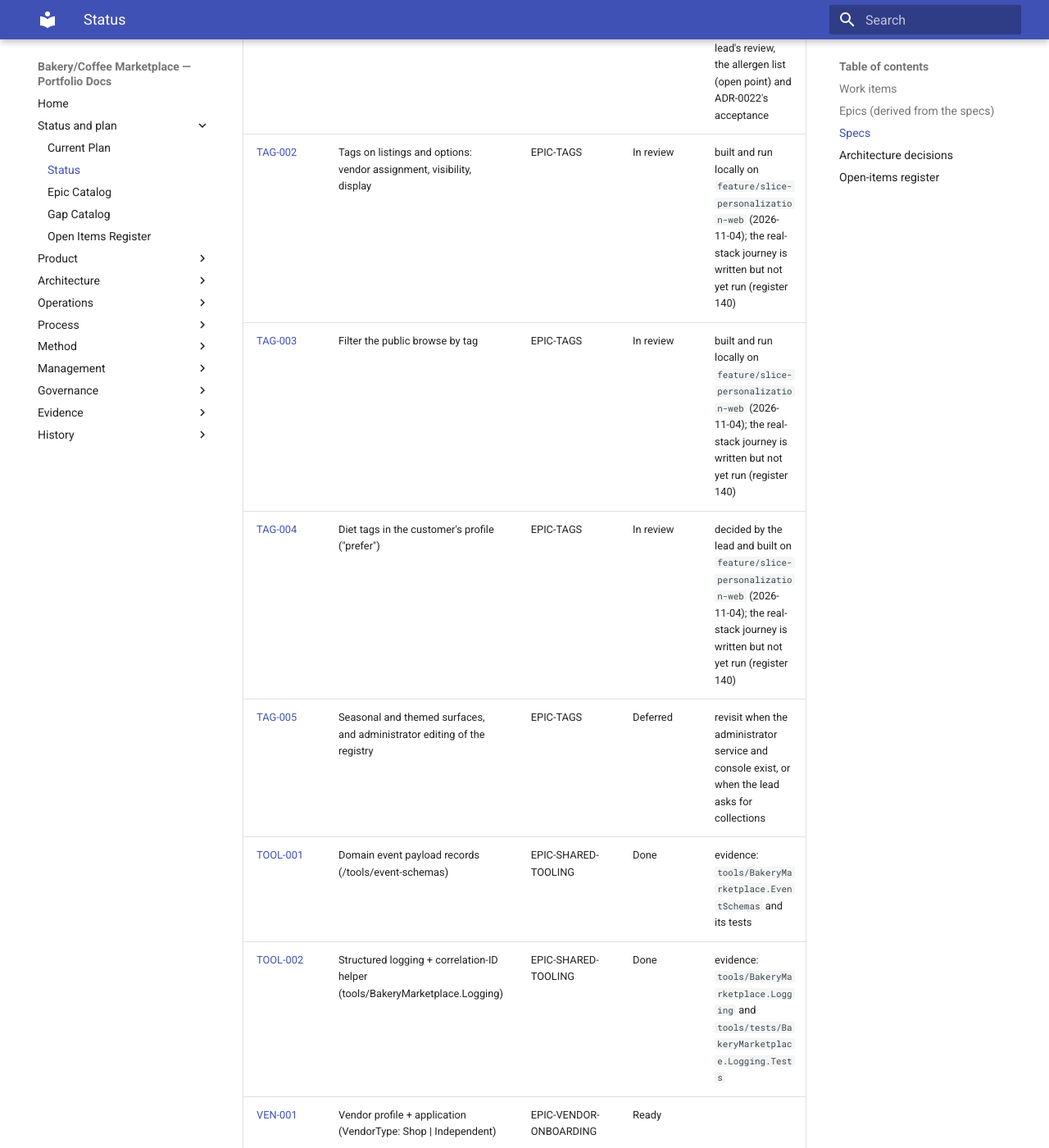
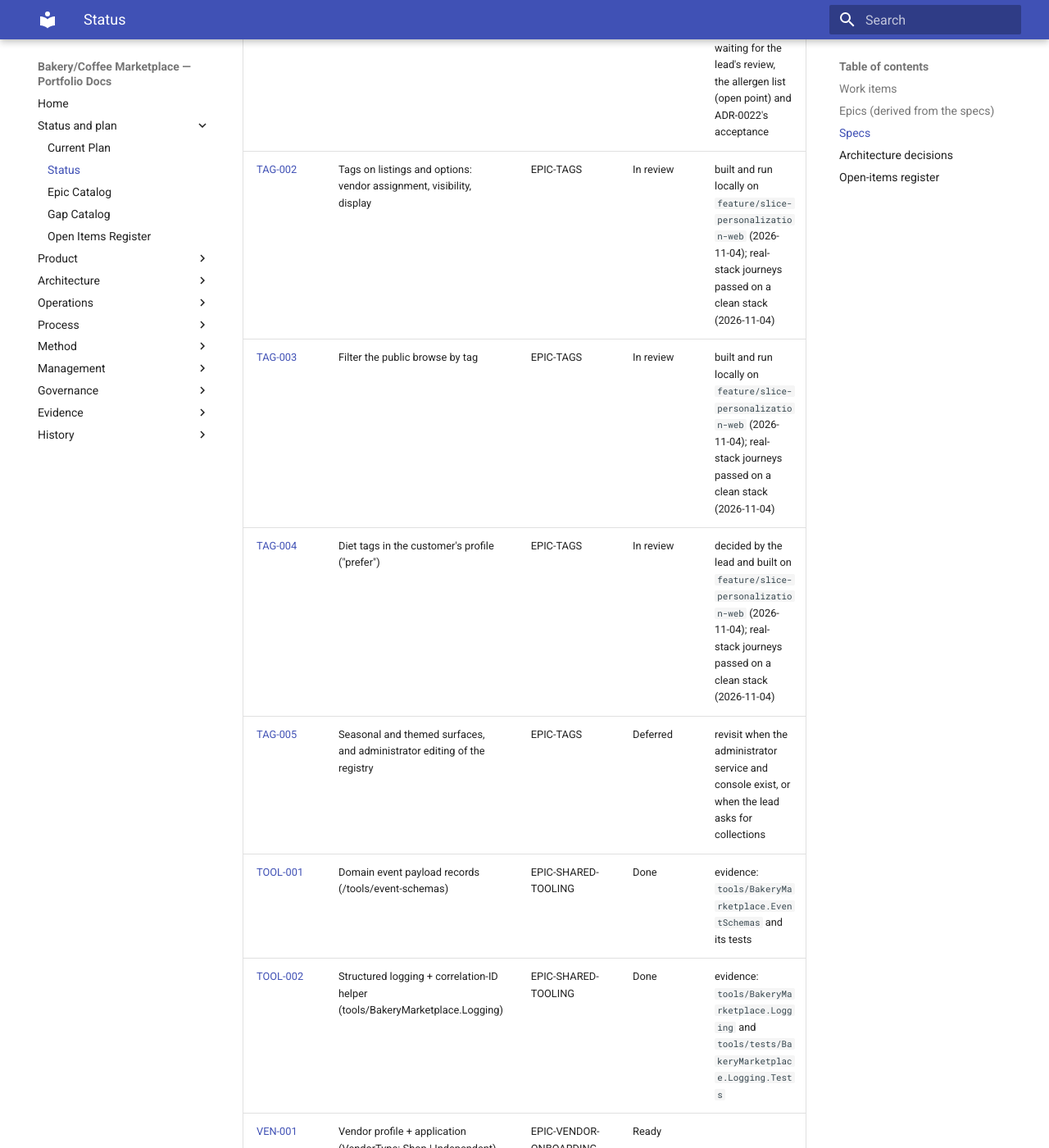
Before and after one commit to benjamin-hedrick/bakery-marketplace, an MkDocs documentation site: the page built from docs/product/backlog/STATUS.md, in a window 1280 px wide and 1400 px high, scrolled down 19538 px. Shown: the whole window at 82% size. Built offline with MkDocs 1.6.1 and Material for MkDocs 9.7.7, drawn with Linux system fonts in a browser that asks for light colours; some of the changed text lies outside the part shown.

Commit message:
Regenerate STATUS.md after the spec banners changed (real-stack journeys passed)
Co-Authored-By: Claude Sonnet 5.5 <noreply@anthropic.com>

```diff
--- a/docs/product/backlog/STATUS.md
+++ b/docs/product/backlog/STATUS.md
@@ -84,9 +84,9 @@ Epics with no spec yet are listed, with their planned items, in `epic-catalog.md
 | [CUST-003](WI-CUST-003.md) | Cart + checkout UI | EPIC-WEB-CUSTOMER | Done | evidence: `apps/web-customer`; `docs/evidence/slice-1/findings.md` |
 | [CUST-004](WI-CUST-004.md) | Order confirmation + order status view | EPIC-WEB-CUSTOMER | Done | evidence: `apps/web-customer` (`/orders/{id}`); `docs/evidence/slice-1/findings.md`. The order history list was split out into `WI-CUST-007` |
 | [CUST-005](WI-CUST-005.md) | Allergen profile page | EPIC-WEB-CUSTOMER | In review | built and run locally on `feature/slice-personalization-web` (2026-11-04); waiting for the lead's review of the wording and the page |
-| [CUST-006](WI-CUST-006.md) | Allergen conflicts on browse and detail | EPIC-WEB-CUSTOMER | In review | built and run locally on `feature/slice-personalization-web` (2026-11-04); real-stack journeys written but not yet run |
+| [CUST-006](WI-CUST-006.md) | Allergen conflicts on browse and detail | EPIC-WEB-CUSTOMER | In review | built and run locally on `feature/slice-personalization-web` (2026-11-04); real-stack journeys passed on a clean stack (2026-11-04) |
 | [CUST-007](WI-CUST-007.md) | Customer order history list | EPIC-WEB-CUSTOMER | In review | built and run locally on `feature/order-history` (2026-11-04); the page, the BFF query and the ordering endpoint pass their tests and the real-stack journeys (29 passed), nothing is deployed; waiting for the lead's review |
-| [CUST-008](WI-CUST-008.md) | Allergens in the cart and at checkout: show them, warn, and tell the bakery | EPIC-WEB-CUSTOMER | In review | built and run locally on `feature/slice-personalization-web` (2026-11-04); real-stack journeys written but not yet run (register 140) |
+| [CUST-008](WI-CUST-008.md) | Allergens in the cart and at checkout: show them, warn, and tell the bakery | EPIC-WEB-CUSTOMER | In review | built and run locally on `feature/slice-personalization-web` (2026-11-04); real-stack journeys passed on a clean stack (2026-11-04) |
 | [DATA-001](WI-DATA-001.md) | Define IRepository<T> interface + contract tests | EPIC-DATA-STORE | Done | evidence: `tools/BakeryMarketplace.Data` and its tests |
 | [DATA-002](WI-DATA-002.md) | CosmosRepository<T> implementation | EPIC-DATA-STORE | Done | evidence: `tools/BakeryMarketplace.Data` (Cosmos repository) and its tests |
 | [DEMO-001](WI-DEMO-001.md) | Demo path: script, checklist, topology and a cold run | EPIC-LOCAL-DEV | In review | decision: the cold run, the stranger test and the reading-time check (rows `G-E05`, `G-H07`, `G-H09`) need the lead; the rest is built |
@@ -124,7 +124,7 @@ Epics with no spec yet are listed, with their planned items, in `epic-catalog.md
 | [ORD-006](WI-ORD-006.md) | Order persistence via Repository<T> | EPIC-ORDERING | Done | evidence: the Outcome note under this banner; `services/ordering-service` |
 | [ORD-007](WI-ORD-007.md) | Order action endpoints (confirm, decline, start, ready, complete, cancel) | EPIC-ORDERING | Done | evidence: the Outcome note under this banner; `services/ordering-service` |
 | [ORD-008](WI-ORD-008.md) | Automatic confirmation of simple orders | EPIC-ORDERING | Done | evidence: the Outcome note under this banner; `services/ordering-service` |
-| [ORD-009](WI-ORD-009.md) | Allergens recorded on the order | EPIC-ORDERING | In review | built and run locally on `feature/slice-personalization-web` (2026-11-04); real-stack journey written but not yet run (register 140); the lead's review of the privacy properties is wanted |
+| [ORD-009](WI-ORD-009.md) | Allergens recorded on the order | EPIC-ORDERING | In review | built and run locally on `feature/slice-personalization-web` (2026-11-04); real-stack journeys passed on a clean stack (2026-11-04); the lead's review of the privacy properties is wanted |
 | [PLAN-001](WI-PLAN-001.md) | Prioritization pass over the backlog | EPIC-BACKLOG-PLANNING | Proposed | decision: which method (MoSCoW or RICE) and who sets the weights |
 | [PLAN-002](WI-PLAN-002.md) | Sprint plan (first 2 to 3 sprints) | EPIC-BACKLOG-PLANNING | Deferred | trigger: sprint-style boundaries become useful (more contributors, or a time-boxed demo); deferred 2026-10-30 |
 | [PORT-001](WI-PORT-001.md) | Prove Next.js Pages Router + Relay SSR | EPIC-PORTFOLIO-SLICE | Done | evidence: merged `6175e05`; `docs/evidence/WI-PORT-001/findings.md` |
@@ -147,7 +147,7 @@ Epics with no spec yet are listed, with their planned items, in `epic-catalog.md
 | [QUE-002](WI-QUE-002.md) | web-queue-display app — live UI | EPIC-QUEUE-DISPLAY | Done | evidence: the Outcome note under this banner; `apps/web-queue-display` |
 | [QUE-003](WI-QUE-003.md) | Live updates to the vendor queue: push over a stream, polling kept (backlog N-04, ADR-0021) | EPIC-QUEUE-DISPLAY | Done | evidence: the Outcome note under this banner; `docs/evidence/WI-QUE-003/` (the real-stack run and the first-pass security review, the `graphql-sse` review); approved by the lead on 2026-11-02 after a review round |
 | [QUE-004](WI-QUE-004.md) | The vendor's actions in the queue display: confirm, decline, start, ready, complete | EPIC-QUEUE-DISPLAY | In review | evidence: the Outcome note under this banner; `docs/evidence/WI-QUE-004/` |
-| [QUE-005](WI-QUE-005.md) | Allergens on the vendor's order card | EPIC-QUEUE-DISPLAY | In review | built and run locally on `feature/slice-personalization-web` (2026-11-04); real-stack journey written but not yet run (register 140) |
+| [QUE-005](WI-QUE-005.md) | Allergens on the vendor's order card | EPIC-QUEUE-DISPLAY | In review | built and run locally on `feature/slice-personalization-web` (2026-11-04); real-stack journeys passed on a clean stack (2026-11-04) |
 | [RATE-001](WI-RATE-001.md) | First rate limits: per address and per login at the web apps, a coarse backstop at the BFF (register item 128) | EPIC-RATE-LIMITING | In review | evidence: the Outcome note under this banner; `docs/evidence/WI-RATE-001/` |
 | [REPO-003](WI-REPO-003.md) | Review how deferred items, set-aside notes and ideas, and delegated-work findings are captured | EPIC-REPO-OPS | Deferred | trigger: a later session, after the documentation review pull request has merged (decided by the lead on 2026-10-30) |
 | [SEC-001](WI-SEC-001.md) | Per-environment Key Vault + managed identity RBAC grants (Terraform) | EPIC-SECRETS | Built | missing verification: the Terraform module exists; `terraform plan` has never been run |
@@ -156,9 +156,9 @@ Epics with no spec yet are listed, with their planned items, in `epic-catalog.md
 | [SEC-005](WI-SEC-005.md) | Threat model, fuzz and property tests, load and soak, a dynamic scan, and a review statement (register item 129) | EPIC-CI-CD | In review | evidence: `docs/architecture/threat-model.md`, `docs/evidence/WI-SEC-005/` (fuzz, soak, ZAP), `docs/governance/review-statement.md`; steps 1 to 5 are done · steps 1 and 2 done (evidence: `docs/architecture/threat-model.md`, `docs/evidence/WI-SEC-005/fuzz-2026-11-02.md`); steps 3 to 5 to do; the lead asked for the fixes of register 134 and 135 and they are done (below) |
 | [SRCH-001](WI-SRCH-001.md) | Matching listings against the customer's allergen profile (browse, detail, cart check) | EPIC-SEARCH | In review | built and run locally on `feature/slice-personalization` (2026-11-04); waiting for the lead's review of the rule, its wording and the two defaults below (this is the safety rule) |
 | [TAG-001](WI-TAG-001.md) | The tag registry and the closed allergen list | EPIC-TAGS | In review | built and run locally on `feature/slice-personalization` (2026-11-04); waiting for the lead's review, the allergen list (open point) and ADR-0022's acceptance |
-| [TAG-002](WI-TAG-002.md) | Tags on listings and options: vendor assignment, visibility, display | EPIC-TAGS | In review | built and run locally on `feature/slice-personalization-web` (2026-11-04); the real-stack journey is written but not yet run (register 140) |
-| [TAG-003](WI-TAG-003.md) | Filter the public browse by tag | EPIC-TAGS | In review | built and run locally on `feature/slice-personalization-web` (2026-11-04); the real-stack journey is written but not yet run (register 140) |
-| [TAG-004](WI-TAG-004.md) | Diet tags in the customer's profile ("prefer") | EPIC-TAGS | In review | decided by the lead and built on `feature/slice-personalization-web` (2026-11-04); the real-stack journey is written but not yet run (register 140) |
+| [TAG-002](WI-TAG-002.md) | Tags on listings and options: vendor assignment, visibility, display | EPIC-TAGS | In review | built and run locally on `feature/slice-personalization-web` (2026-11-04); real-stack journeys passed on a clean stack (2026-11-04) |
+| [TAG-003](WI-TAG-003.md) | Filter the public browse by tag | EPIC-TAGS | In review | built and run locally on `feature/slice-personalization-web` (2026-11-04); real-stack journeys passed on a clean stack (2026-11-04) |
+| [TAG-004](WI-TAG-004.md) | Diet tags in the customer's profile ("prefer") | EPIC-TAGS | In review | decided by the lead and built on `feature/slice-personalization-web` (2026-11-04); real-stack journeys passed on a clean stack (2026-11-04) |
 | [TAG-005](WI-TAG-005.md) | Seasonal and themed surfaces, and administrator editing of the registry | EPIC-TAGS | Deferred | revisit when the administrator service and console exist, or when the lead asks for collections |
 | [TOOL-001](WI-TOOL-001.md) | Domain event payload records (/tools/event-schemas) | EPIC-SHARED-TOOLING | Done | evidence: `tools/BakeryMarketplace.EventSchemas` and its tests |
 | [TOOL-002](WI-TOOL-002.md) | Structured logging + correlation-ID helper (tools/BakeryMarketplace.Logging) | EPIC-SHARED-TOOLING | Done | evidence: `tools/BakeryMarketplace.Logging` and `tools/tests/BakeryMarketplace.Logging.Tests` |
```
Also changed, not shown: other parts of docs/product/backlog/STATUS.md (+2 -2 lines).
